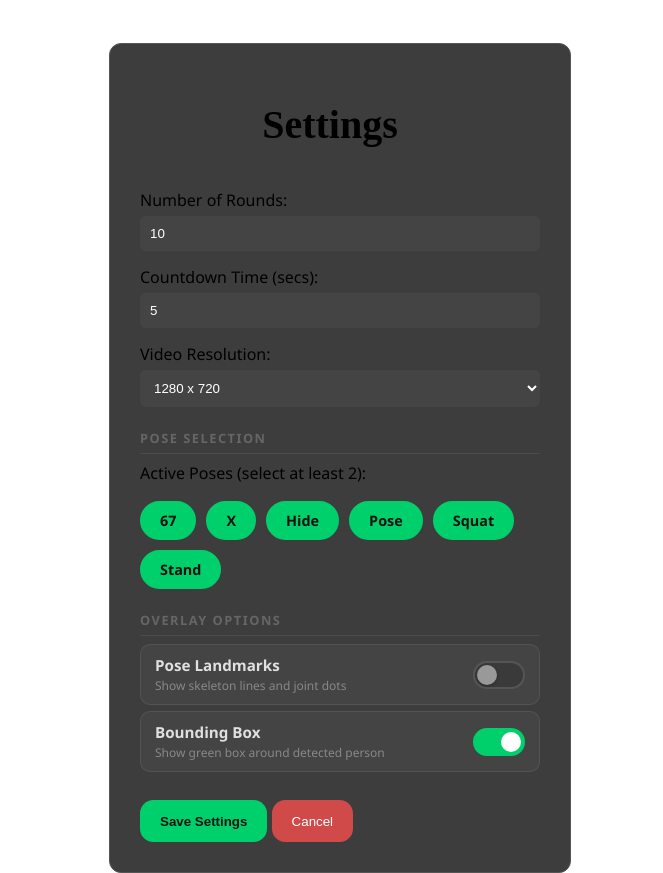
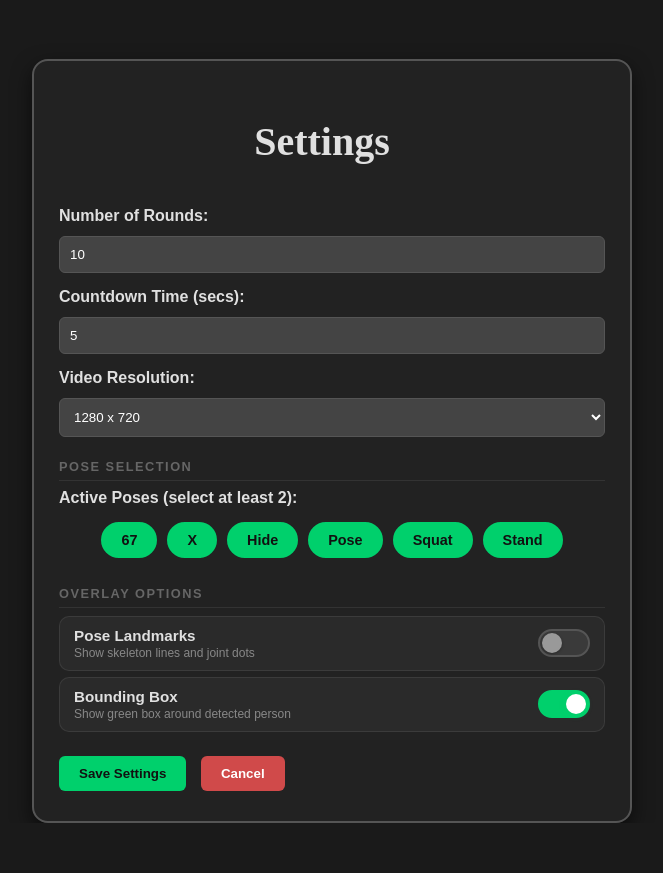
Before and after one commit to jenastyx/Strikeapose, a Flask app: page /settings in a window 1280 px wide. Shown: the whole page, without its empty margins (308-971 px from the left). After the commit the page ends 823 px from the top, so only its background shows below. Run offline with Flask 3, Linux system fonts and the light colour scheme.

Commit message:
scrollwheel

```diff
--- a/templates/settings.html
+++ b/templates/settings.html
@@ -7,7 +7,60 @@
     <link rel="stylesheet" href="/static/css/main.css">
     <link rel="stylesheet" href="/static/css/app.css">
     <style>
-        /* ---- Toggle switch ---- */
+        /* ---------------- Fullscreen center ---------------- */
+        html, body {
+            margin: 0;
+            padding: 0;
+            width: 100%;
+            height: 100%;
+            background: #1a1a1a;
+            font-family: sans-serif;
+            color: #e0e0e0;
+            display: flex;
+            justify-content: center;
+            align-items: center;
+        }
+
+        /* ---------------- Responsive Control Panel ---------------- */
+        #control-panel {
+            width: 90%;
+            max-width: 600px;
+            background: #222;
+            border: 2px solid #555; /* outline box */
+            border-radius: 16px;
+            padding: 30px 25px;
+            box-sizing: border-box;
+            box-shadow: 0 8px 20px rgba(0, 0, 0, 0.6);
+
+        }
+
+        #settings-form {
+            width: 100%;
+        }
+
+        .control-group {
+            display: flex;
+            flex-direction: column;
+            margin-bottom: 15px;
+        }
+
+        .control-group label {
+            margin-bottom: 6px;
+            font-weight: 600;
+        }
+
+        .control-group input,
+        .control-group select {
+            width: 100%;
+            padding: 10px;
+            border-radius: 6px;
+            background: #444;
+            color: #fff;
+            border: 1px solid #555;
+            box-sizing: border-box;
+        }
+
+        /* Toggle Groups */
         .toggle-group {
             display: flex;
             align-items: center;
@@ -17,45 +70,52 @@
             background: rgba(255, 255, 255, 0.04);
             border: 1px solid rgba(255, 255, 255, 0.08);
             border-radius: 10px;
-            transition: background 0.2s ease, border-color 0.3s ease;
+            flex-wrap: wrap;
         }
-        .toggle-group:hover {
-            background: rgba(255, 255, 255, 0.08);
-        }
+
         .toggle-label {
             display: flex;
             flex-direction: column;
             gap: 2px;
         }
+
         .toggle-label-text {
             font-size: 0.95rem;
             font-weight: 600;
             color: #e0e0e0;
         }
+
         .toggle-label-desc {
             font-size: 0.75rem;
             color: #888;
         }
+
         .toggle-switch {
             position: relative;
             width: 52px;
             height: 28px;
             flex-shrink: 0;
         }
+
         .toggle-switch input {
             opacity: 0;
             width: 0;
             height: 0;
         }
+
         .toggle-slider {
             position: absolute;
             cursor: pointer;
-            top: 0; left: 0; right: 0; bottom: 0;
+            top: 0;
+            left: 0;
+            right: 0;
+            bottom: 0;
             background: #3a3a3a;
             border: 2px solid #555;
             border-radius: 28px;
             transition: all 0.3s cubic-bezier(0.4, 0, 0.2, 1);
         }
+
         .toggle-slider:before {
             content: "";
             position: absolute;
@@ -68,20 +128,19 @@
             transition: all 0.3s cubic-bezier(0.4, 0, 0.2, 1);
             box-shadow: 0 1px 3px rgba(0, 0, 0, 0.3);
         }
+
         .toggle-switch input:checked + .toggle-slider {
             background: #00d06c;
             border-color: #00d06c;
         }
+
         .toggle-switch input:checked + .toggle-slider:before {
             transform: translateX(24px);
             background: #fff;
             box-shadow: 0 1px 6px rgba(0, 208, 108, 0.4);
         }
-        .toggle-switch input:focus + .toggle-slider {
-            box-shadow: 0 0 0 3px rgba(0, 208, 108, 0.2);
-        }
 
-        /* ---- Section divider ---- */
+        /* Section divider */
         .settings-section-label {
             font-size: 0.8rem;
             font-weight: 700;
@@ -94,7 +153,7 @@
             border-bottom: 1px solid rgba(255, 255, 255, 0.08);
         }
 
-        /* ---- Overlay warning ---- */
+        /* Overlay warning */
         .overlay-warning {
             display: none;
             align-items: center;
@@ -109,26 +168,32 @@
             font-weight: 600;
             animation: shake 0.4s ease;
         }
+
         .overlay-warning.show {
             display: flex;
         }
 
-
-        /* Error highlight on toggle rows */
-        .toggle-group.error {
-            border-color: rgba(208, 74, 74, 0.5);
+        @keyframes shake {
+            0%, 100% { transform: translateX(0); }
+            20% { transform: translateX(-6px); }
+            40% { transform: translateX(6px); }
+            60% { transform: translateX(-4px); }
+            80% { transform: translateX(4px); }
         }
 
-        /* ---- Pose chips ---- */
+        /* Pose chips */
         .pose-chips {
             display: flex;
             flex-wrap: wrap;
             gap: 10px;
             margin-top: 4px;
+            justify-content: center;
         }
+
         .pose-chip input[type="checkbox"] {
             display: none;
         }
+
         .pose-chip label {
             display: inline-block;
             padding: 8px 18px;
@@ -142,49 +207,70 @@
             transition: all 0.2s ease;
             user-select: none;
         }
+
         .pose-chip input[type="checkbox"]:checked + label {
             background: #00d06c;
             border-color: #00d06c;
             color: #111;
         }
+
         .pose-chip label:hover {
             border-color: #00d06c;
             color: #ddd;
         }
+
         .pose-chip input[type="checkbox"]:checked + label:hover {
             color: #111;
         }
 
-        @keyframes shake {
-            0%, 100% { transform: translateX(0); }
-            20% { transform: translateX(-6px); }
-            40% { transform: translateX(6px); }
-            60% { transform: translateX(-4px); }
-            80% { transform: translateX(4px); }
+        /* Buttons */
+        .primary-btn, .danger-btn {
+            padding: 10px 20px;
+            border-radius: 6px;
+            font-weight: 600;
+            cursor: pointer;
+            border: none;
+            margin-right: 10px;
         }
+
+        .primary-btn { background-color: #00d06c; color: #111; }
+        .danger-btn { background-color: #e74c3c; color: #fff; }
+
+        /* Toast */
+        .toast {
+            position: fixed;
+            bottom: 20px;
+            left: 50%;
+            transform: translateX(-50%);
+            background: #333;
+            padding: 10px 20px;
+            border-radius: 6px;
+            display: none;
+            color: #fff;
+        }
+
+        .toast.show { display: block; }
+
     </style>
 </head>
 
 <body>
-    <div id="control-panel" style="width: 400px; margin: auto; margin-top: 100px;">
+    <div id="control-panel">
         <h1 class="title">Settings</h1>
         <form id="settings-form">
             <div class="control-group">
                 <label>Number of Rounds:</label>
-                <input type="number" name="rounds" value="{{ rounds }}" min="1" required
-                    style="padding:10px; border-radius:6px; background:#444; color:#fff; border:none;">
+                <input type="number" name="rounds" value="{{ rounds }}" min="1" required>
             </div>
 
-            <div class="control-group" style="margin-top: 15px;">
+            <div class="control-group">
                 <label>Countdown Time (secs):</label>
-                <input type="number" name="countdown" value="{{ countdown }}" min="1" required
-                    style="padding:10px; border-radius:6px; background:#444; color:#fff; border:none;">
+                <input type="number" name="countdown" value="{{ countdown }}" min="1" required>
             </div>
 
-            <div class="control-group" style="margin-top: 15px;">
+            <div class="control-group">
                 <label>Video Resolution:</label>
-                <select name="resolution"
-                    style="padding:10px; border-radius:6px; background:#444; color:#fff; border:none;">
+                <select name="resolution">
                     <option value="640x480" {% if resolution=='640x480' %}selected{% endif %}>640 x 480</option>
                     <option value="1280x720" {% if resolution=='1280x720' %}selected{% endif %}>1280 x 720</option>
                     <option value="1600x900" {% if resolution=='1600x900' %}selected{% endif %}>1600 x 900</option>
@@ -193,9 +279,8 @@
             </div>
 
             <div class="settings-section-label">Pose Selection</div>
-
             <div class="control-group">
-                <label style="margin-bottom: 8px;">Active Poses (select at least 2):</label>
+                <label>Active Poses (select at least 2):</label>
                 <div class="pose-chips">
                     {% for pose in all_poses %}
                     <div class="pose-chip">
@@ -205,13 +290,12 @@
                     </div>
                     {% endfor %}
                 </div>
-                <div class="overlay-warning" id="pose-warning" style="margin-top: 10px;">
+                <div class="overlay-warning" id="pose-warning">
                     <span>Please select at least 2 poses.</span>
                 </div>
             </div>
 
             <div class="settings-section-label">Overlay Options</div>
-
             <div class="toggle-group" id="toggle-landmarks">
                 <div class="toggle-label">
                     <span class="toggle-label-text">Pose Landmarks</span>
@@ -240,50 +324,29 @@
 
             <br />
             <button type="submit" class="primary-btn">Save Settings</button>
-            <a href="/" style="text-decoration: none;"><button type="button" class="danger-btn">Cancel</button></a>
+            <a href="/"><button type="button" class="danger-btn">Cancel</button></a>
         </form>
         <div id="toast" class="toast"></div>
     </div>
+
     <script>
         const cbLandmarks = document.getElementById('cb-landmarks');
         const cbBbox = document.getElementById('cb-bbox');
-        const toggleLandmarks = document.getElementById('toggle-landmarks');
-        const toggleBbox = document.getElementById('toggle-bbox');
         const warning = document.getElementById('overlay-warning');
+        const poseWarning = document.getElementById('pose-warning');
 
-        // Clear warning when a toggle is changed
-        cbLandmarks.addEventListener('change', clearWarning);
-        cbBbox.addEventListener('change', clearWarning);
+        cbLandmarks.addEventListener('change', () => warning.classList.remove('show'));
+        cbBbox.addEventListener('change', () => warning.classList.remove('show'));
 
-        function clearWarning() {
-            warning.classList.remove('show');
-        }
-
-        const poseWarning = document.getElementById('pose-warning');
         document.querySelectorAll('input[name="poses"]').forEach(cb => {
             cb.addEventListener('change', () => poseWarning.classList.remove('show'));
         });
 
         document.getElementById('settings-form').addEventListener('submit', (e) => {
             e.preventDefault();
-
-            // Validate at least 2 poses selected
             const checkedPoses = document.querySelectorAll('input[name="poses"]:checked');
-            if (checkedPoses.length < 2) {
-                poseWarning.classList.remove('show');
-                void poseWarning.offsetWidth;
-                poseWarning.classList.add('show');
-                return;
-            }
-
-            // Validate at least one overlay is selected
-            if (!cbLandmarks.checked && !cbBbox.checked) {
-                warning.classList.remove('show');
-                // Force reflow to retrigger animation
-                void warning.offsetWidth;
-                warning.classList.add('show');
-                return;
-            }
+            if (checkedPoses.length < 2) { poseWarning.classList.add('show'); return; }
+            if (!cbLandmarks.checked && !cbBbox.checked) { warning.classList.add('show'); return; }
 
             const fd = new FormData(e.target);
             fetch('/api/submit_settings', { method: 'POST', body: fd })
```
